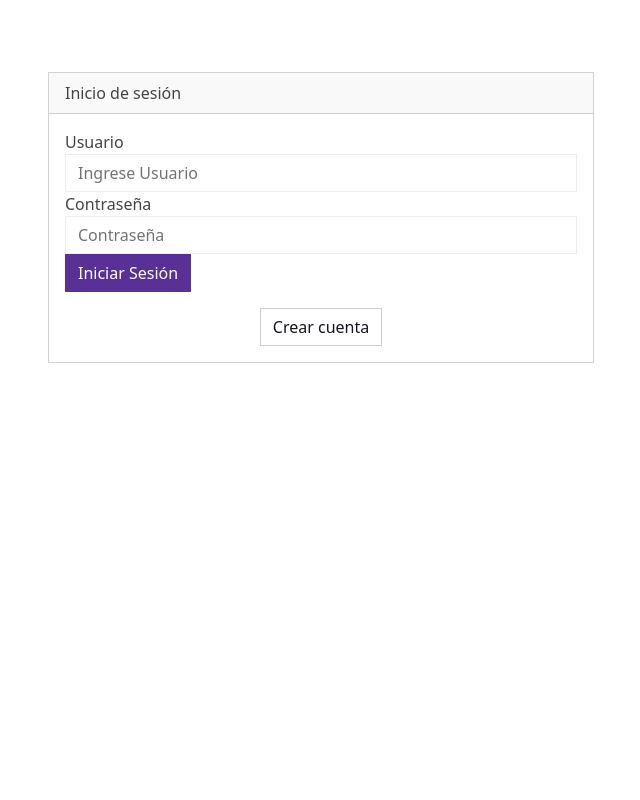
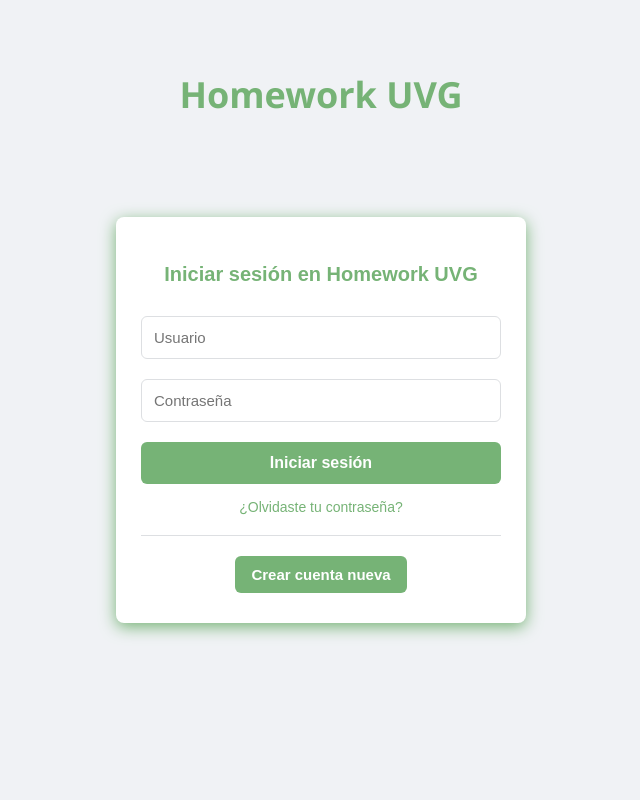
Before and after one commit to rodriguezsabina333-collab/ProyectoWeb1, a PHP site: page /ProyectoWeb1/admin/pages/inicioSesion.php in a window 1280 px wide. Shown: the whole page, without its empty margins (319-959 px from the left). Run offline with PHP 8.4, Linux system fonts and the light colour scheme.

Commit message:
Actualizar cambios del proyecto

```diff
--- a/admin/pages/inicioSesion.php
+++ b/admin/pages/inicioSesion.php
@@ -22,9 +22,8 @@ if ($_POST) {
         if ($usuarioBD && $contra == $usuarioBD['contra']) {
             $_SESSION['usuario'] = "ok";
             $_SESSION['nombreUsuario'] = $usuarioBD['username'];
-            $_SESSION['tipoUsuario']   = $usuarioBD['tipo_user']; // admin o normal
 
-            // Redirigir al index de la raíz del proyecto
+
             header('Location: ' . URL_BASE . 'index.php');
             exit;
         } else {
@@ -36,48 +35,49 @@ if ($_POST) {
 }
 ?>
 
+
 <!DOCTYPE html>
-<html lang="en">
+<html lang="es">
 <head>
-    <meta charset="UTF-8">
-    <meta name="viewport" content="width=device-width, initial-scale=1.0">
-    <title>Administrador</title>
-    <link rel="stylesheet" href="<?php echo URL_BASE ?>/assets/css/bootstrap.min.css" />
+    <meta charset="UTF-8" />
+    <meta name="viewport" content="width=device-width, initial-scale=1" />
+    <title>Inicio de Sesión</title>
+    <link rel="stylesheet" href="<?php echo URL_BASE ?>/assets/css/StyleI_S.css" />
 </head>
 <body>
-    <div class="container">
-        <div class="row">
-            <div class="col-md-3"></div>
-            <div class="col-md-6">
-                <br><br><br>
-                <div class="card">
-                    <div class="card-header">Inicio de sesión</div>
-                    <div class="card-body">
-                        <?php if (isset($mensaje)) { ?>
-                            <div class="alert alert-danger" role="alert">
-                                <strong><?php echo $mensaje ?></strong>
-                            </div>
-                        <?php } ?>
-                        <form method="POST">
-                            <div class="form-group">
-                                <label for="txtUsuario">Usuario</label>
-                                <input required type="text" class="form-control" name="txtUsuario" id="txtUsuario" placeholder="Ingrese Usuario">
-                            </div>
-                            <div class="form-group">
-                                <label for="txtContra">Contraseña</label>
-                                <input type="password" class="form-control" name="txtContra" id="txtContra" placeholder="Contraseña">
-                            </div>
-                            <button type="submit" class="btn btn-primary">Iniciar Sesión</button>
-                        </form>
+   <h1 class="logo-text">Homework UVG</h1>
 
-                        <div class="text-center mt-3">
-                            <a href="<?php echo URL_BASE; ?>registro.php" class="btn btn-secondary">Crear cuenta</a>
-                        </div>
-                    </div>
-                </div>
+    <div class="login-container">
+        <h2>Iniciar sesión en Homework UVG</h2>
+
+        <?php if (isset($mensaje)) { ?>
+            <div style="color: red; margin-bottom: 15px; font-weight: bold;">
+                <?php echo $mensaje ?>
             </div>
-            <div class="col-md-3"></div>
-        </div>
+        <?php } ?>
+
+        <form method="POST">
+            <input
+                required
+                type="text"
+                name="txtUsuario"
+                id="txtUsuario"
+                placeholder="Usuario"
+            />
+            <input
+                required
+                type="password"
+                name="txtContra"
+                id="txtContra"
+                placeholder="Contraseña"
+            />
+            <button type="submit" class="login-btn">Iniciar sesión</button>
+            <a href="#" class="forgot-link">¿Olvidaste tu contraseña?</a>
+            <div class="divider"></div>
+            <a href="<?php echo URL_BASE; ?>admin/pages/registro.php">
+                <button type="button" class="create-btn">Crear cuenta nueva</button>
+            </a>
+        </form>
     </div>
 </body>
 </html>
--- /dev/null
+++ b/assets/css/StyleI_S.css
@@ -0,0 +1,101 @@
+body {
+    background-color: #f0f2f5;
+    font-family: Arial, sans-serif;
+    margin: 0;
+    padding: 0;
+    height: 100vh;
+    display: flex;
+    align-items: center;
+    justify-content: center;
+    position: relative;
+}
+
+.logo-text {
+    position: fixed;
+    top: 20px;
+    left: 50%;
+    transform: translateX(-50%);
+    font-size: 36px;
+    font-weight: bold;
+    color: #76b376;
+    font-family: 'Segoe UI', Tahoma, Geneva, Verdana, sans-serif;
+    z-index: 2000;
+    margin-top: 50px;
+}
+
+.login-container {
+    background-color: #fff;
+    padding: 30px 25px;
+    border-radius: 8px;
+    box-shadow: 0 4px 16px #76b376;
+    width: 100%;
+    max-width: 360px;
+    text-align: center;
+    margin-top: 40px;
+}
+
+.login-container h2 {
+    margin-bottom: 20px;
+    font-size: 20px;
+    color: #76b376;
+}
+
+input[type="text"],
+input[type="password"] {
+    width: 100%;
+    padding: 12px;
+    margin: 10px 0;
+    border-radius: 6px;
+    border: 1px solid #dddfe2;
+    font-size: 15px;
+    box-sizing: border-box;
+}
+
+.login-btn {
+    background-color: #76b376;
+    color: white;
+    padding: 12px;
+    width: 100%;
+    border: none;
+    border-radius: 6px;
+    font-size: 16px;
+    font-weight: bold;
+    margin-top: 10px;
+    cursor: pointer;
+}
+
+.login-btn:hover {
+    background-color: #76b376;
+}
+
+.login-container .forgot-link {
+    display: block;
+    margin: 15px 0;
+    font-size: 14px;
+    color: #76b376;
+    text-decoration: none;
+}
+
+.login-container .forgot-link:hover {
+    text-decoration: underline;
+}
+
+.divider {
+    margin: 20px 0;
+    border-top: 1px solid #dddfe2;
+}
+
+.create-btn {
+    background-color: #76b376;
+    color: white;
+    padding: 10px 16px;
+    font-weight: bold;
+    border: none;
+    border-radius: 6px;
+    cursor: pointer;
+    font-size: 15px;
+}
+
+.create-btn:hover {
+    background-color: #76b376;
+}
--- a/index.php
+++ b/index.php
@@ -1,5 +1,4 @@
 <?php
-// Incluye el header desde admin/includes
 include(__DIR__ . '/admin/includes/header.php');
 ?>
 
@@ -14,7 +13,7 @@ include(__DIR__ . '/admin/includes/header.php');
         </div>
 
         <div class="col-md-5 text-center">
-            <img src="assets/images/estudiantes.png" alt="Estudiantes UVG" class="img-fluid rounded-3 shadow">
+            <img src="assets/img/logoU.png" alt="Estudiantes UVG" class="img-fluid rounded-3 shadow">
         </div>
     </div>
 </div>
```
Also changed, not shown: admin/pages/registro.php (+99 -36 lines), assets/css/StyleR.css (added, +98 -0 lines), assets/img/image_1223.png (added), assets/img/logoU.png (added).
